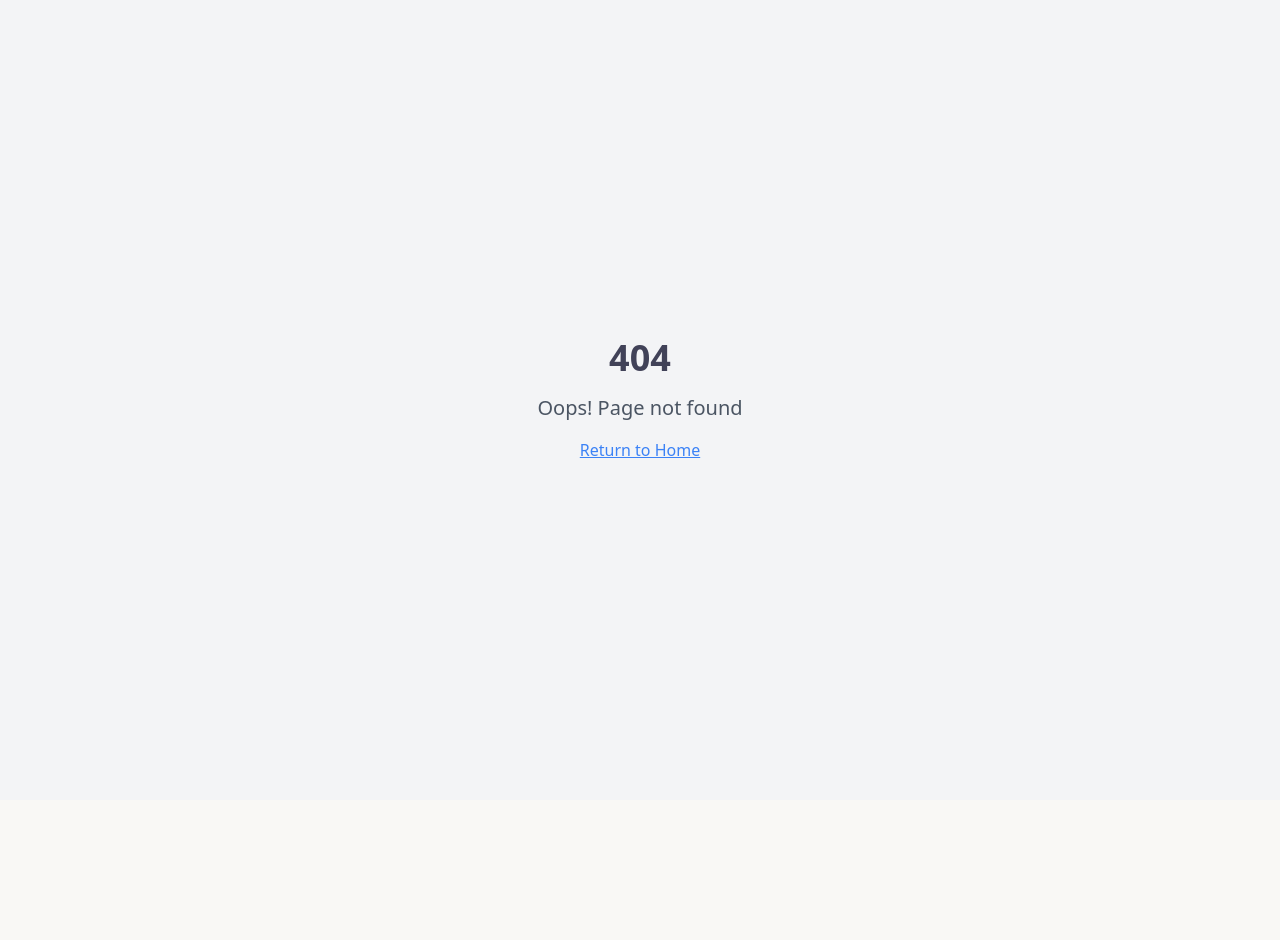
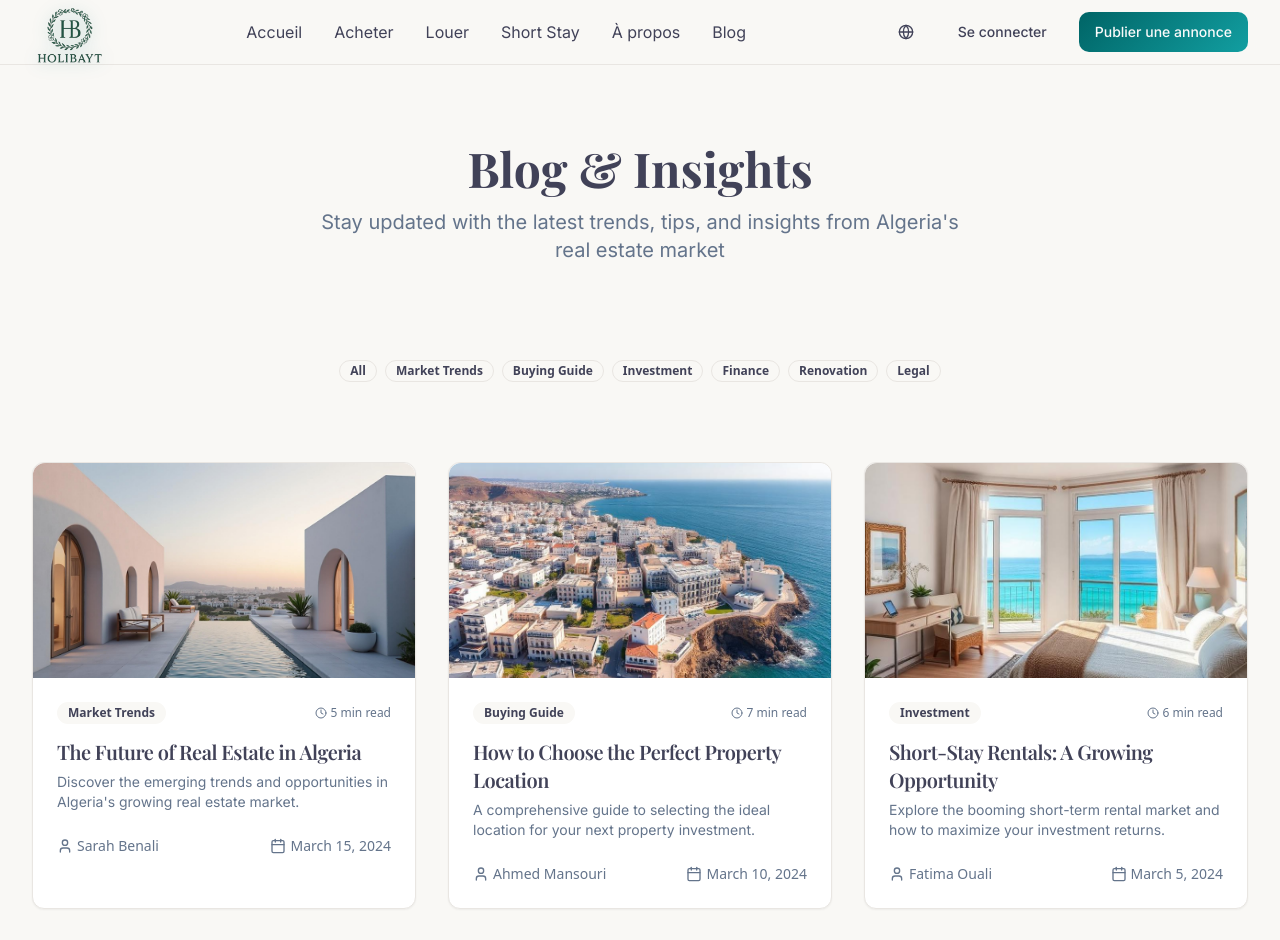
Before and after one commit to EdulogyIT/HOLIBAYT, a React (Vite) app: page /blog in a window 1280 px wide. Before the commit this address had no page. Shown: the top 940 px of the page. Before the commit the page ends 800 px from the top, so only its background shows below. Built offline with nearby package versions, Linux system fonts and the light colour scheme.

Commit message:
Add header navigation and blog functionality
Added "Home" button to the header before "Buy".
Added "Blog" button to the header after "About".
Implemented blog display functionality.

```diff
--- a/src/App.tsx
+++ b/src/App.tsx
@@ -10,6 +10,7 @@ import Buy from "./pages/Buy";
 import Rent from "./pages/Rent";
 import ShortStay from "./pages/ShortStay";
 import About from "./pages/About";
+import Blog from "./pages/Blog";
 import PublishProperty from "./pages/PublishProperty";
 import Property from "./pages/Property";
 import City from "./pages/City";
@@ -30,6 +31,7 @@ const App = () => (
             <Route path="/rent" element={<Rent />} />
             <Route path="/short-stay" element={<ShortStay />} />
             <Route path="/about" element={<About />} />
+            <Route path="/blog" element={<Blog />} />
             <Route path="/publish-property" element={<PublishProperty />} />
             <Route path="/property/:id" element={<Property />} />
             <Route path="/city/:cityId" element={<City />} />
--- a/src/components/Navigation.tsx
+++ b/src/components/Navigation.tsx
@@ -45,6 +45,9 @@ const Navigation = () => {
 
           {/* Desktop Navigation */}
           <div className="hidden md:flex items-center space-x-8">
+            <Link to="/" className="text-foreground hover:text-primary transition-colors font-inter">
+              {t('home')}
+            </Link>
             <Link to="/buy" className="text-foreground hover:text-primary transition-colors font-inter">
               {t('buy')}
             </Link>
@@ -56,6 +59,9 @@ const Navigation = () => {
             </Link>
             <Link to="/about" className="text-foreground hover:text-primary transition-colors font-inter">
               {t('about')}
+            </Link>
+            <Link to="/blog" className="text-foreground hover:text-primary transition-colors font-inter">
+              {t('blog')}
             </Link>
           </div>
 
@@ -105,6 +111,9 @@ const Navigation = () => {
         {isMenuOpen && (
           <div className="md:hidden py-4 border-t border-border">
             <div className="flex flex-col space-y-4">
+              <Link to="/" className="text-foreground hover:text-primary transition-colors font-inter font-medium">
+                {t('home')}
+              </Link>
               <Link to="/buy" className="text-foreground hover:text-primary transition-colors font-inter font-medium">
                 {t('buy')}
               </Link>
@@ -116,6 +125,9 @@ const Navigation = () => {
               </Link>
               <Link to="/about" className="text-foreground hover:text-primary transition-colors font-inter font-medium">
                 {t('about')}
+              </Link>
+              <Link to="/blog" className="text-foreground hover:text-primary transition-colors font-inter font-medium">
+                {t('blog')}
               </Link>
               <div className="flex flex-col space-y-2 pt-4 border-t border-border">
                 <DropdownMenu>
--- a/src/contexts/LanguageContext.tsx
+++ b/src/contexts/LanguageContext.tsx
@@ -11,10 +11,12 @@ interface LanguageContextType {
 const translations = {
   FR: {
     // Navigation
+    home: 'Accueil',
     buy: 'Acheter',
     rent: 'Louer',
     shortStay: 'Short Stay',
     about: 'À propos',
+    blog: 'Blog',
     login: 'Se connecter',
     publishProperty: 'Publier une annonce',
 
@@ -297,10 +299,12 @@ const translations = {
   },
   EN: {
     // Navigation
+    home: 'Home',
     buy: 'Buy',
     rent: 'Rent',
     shortStay: 'Short Stay',
     about: 'About',
+    blog: 'Blog',
     login: 'Login',
     publishProperty: 'Publish Property',
 
@@ -583,10 +587,12 @@ const translations = {
   },
   AR: {
     // Navigation
+    home: 'الرئيسية',
     buy: 'شراء',
     rent: 'إيجار',
     shortStay: 'إقامة قصيرة',
     about: 'حول',
+    blog: 'المدونة',
     login: 'تسجيل الدخول',
     publishProperty: 'نشر عقار',
 
--- /dev/null
+++ b/src/pages/Blog.tsx
@@ -0,0 +1,184 @@
+import Navigation from "@/components/Navigation";
+import Footer from "@/components/Footer";
+import { useLanguage } from "@/contexts/LanguageContext";
+import { useScrollToTop } from "@/hooks/useScrollToTop";
+import { Card, CardContent, CardDescription, CardHeader, CardTitle } from "@/components/ui/card";
+import { Badge } from "@/components/ui/badge";
+import { Calendar, User, Clock } from "lucide-react";
+
+const Blog = () => {
+  const { t } = useLanguage();
+  useScrollToTop();
+
+  const blogPosts = [
+    {
+      id: 1,
+      title: "The Future of Real Estate in Algeria",
+      excerpt: "Discover the emerging trends and opportunities in Algeria's growing real estate market.",
+      author: "Sarah Benali",
+      date: "March 15, 2024",
+      readTime: "5 min read",
+      category: "Market Trends",
+      image: "/src/assets/algeria-architecture-hero.jpg"
+    },
+    {
+      id: 2,
+      title: "How to Choose the Perfect Property Location",
+      excerpt: "A comprehensive guide to selecting the ideal location for your next property investment.",
+      author: "Ahmed Mansouri",
+      date: "March 10, 2024",
+      readTime: "7 min read",
+      category: "Buying Guide",
+      image: "/src/assets/city-alger.jpg"
+    },
+    {
+      id: 3,
+      title: "Short-Stay Rentals: A Growing Opportunity",
+      excerpt: "Explore the booming short-term rental market and how to maximize your investment returns.",
+      author: "Fatima Ouali",
+      date: "March 5, 2024",
+      readTime: "6 min read",
+      category: "Investment",
+      image: "/src/assets/property-seaside-rental.jpg"
+    },
+    {
+      id: 4,
+      title: "Understanding Property Valuation in Algeria",
+      excerpt: "Learn the key factors that determine property values in different Algerian cities.",
+      author: "Karim Hakim",
+      date: "February 28, 2024",
+      readTime: "8 min read",
+      category: "Finance",
+      image: "/src/assets/city-oran.jpg"
+    },
+    {
+      id: 5,
+      title: "Renovation Tips for Maximum ROI",
+      excerpt: "Smart renovation strategies that can significantly increase your property's value.",
+      author: "Leila Benaissa",
+      date: "February 20, 2024",
+      readTime: "9 min read",
+      category: "Renovation",
+      image: "/src/assets/property-modern-apartment.jpg"
+    },
+    {
+      id: 6,
+      title: "Legal Considerations for Property Buyers",
+      excerpt: "Essential legal aspects every property buyer should know before making a purchase.",
+      author: "Mohamed Kaci",
+      date: "February 15, 2024",
+      readTime: "10 min read",
+      category: "Legal",
+      image: "/src/assets/city-constantine.jpg"
+    }
+  ];
+
+  const categories = ["All", "Market Trends", "Buying Guide", "Investment", "Finance", "Renovation", "Legal"];
+
+  return (
+    <div className="min-h-screen bg-background">
+      <Navigation />
+      <main className="pt-20">
+        {/* Hero Section */}
+        <section className="bg-gradient-subtle py-16">
+          <div className="max-w-7xl mx-auto px-4 sm:px-6 lg:px-8 text-center">
+            <h1 className="text-4xl md:text-5xl font-bold text-foreground mb-4 font-playfair">
+              {t('blog')} & Insights
+            </h1>
+            <p className="text-xl text-muted-foreground font-inter max-w-2xl mx-auto">
+              Stay updated with the latest trends, tips, and insights from Algeria's real estate market
+            </p>
+          </div>
+        </section>
+
+        {/* Categories Filter */}
+        <section className="py-8">
+          <div className="max-w-7xl mx-auto px-4 sm:px-6 lg:px-8">
+            <div className="flex flex-wrap gap-2 justify-center">
+              {categories.map((category) => (
+                <Badge
+                  key={category}
+                  variant="outline"
+                  className="cursor-pointer hover:bg-primary hover:text-primary-foreground transition-colors"
+                >
+                  {category}
+                </Badge>
+              ))}
+            </div>
+          </div>
+        </section>
+
+        {/* Blog Posts Grid */}
+        <section className="py-12">
+          <div className="max-w-7xl mx-auto px-4 sm:px-6 lg:px-8">
+            <div className="grid grid-cols-1 md:grid-cols-2 lg:grid-cols-3 gap-8">
+              {blogPosts.map((post) => (
+                <Card key={post.id} className="group cursor-pointer hover:shadow-elegant transition-all duration-300 hover:-translate-y-2">
+                  <div className="aspect-video bg-muted rounded-t-lg overflow-hidden">
+                    <img
+                      src={post.image}
+                      alt={post.title}
+                      className="w-full h-full object-cover group-hover:scale-105 transition-transform duration-300"
+                    />
+                  </div>
+                  <CardHeader>
+                    <div className="flex items-center justify-between mb-2">
+                      <Badge variant="secondary">{post.category}</Badge>
+                      <div className="flex items-center text-xs text-muted-foreground">
+                        <Clock className="w-3 h-3 mr-1" />
+                        {post.readTime}
+                      </div>
+                    </div>
+                    <CardTitle className="text-xl font-playfair group-hover:text-primary transition-colors">
+                      {post.title}
+                    </CardTitle>
+                    <CardDescription className="font-inter">
+                      {post.excerpt}
+                    </CardDescription>
+                  </CardHeader>
+                  <CardContent>
+                    <div className="flex items-center justify-between text-sm text-muted-foreground">
+                      <div className="flex items-center">
+                        <User className="w-4 h-4 mr-1" />
+                        {post.author}
+                      </div>
+                      <div className="flex items-center">
+                        <Calendar className="w-4 h-4 mr-1" />
+                        {post.date}
+                      </div>
+                    </div>
+                  </CardContent>
+                </Card>
+              ))}
+            </div>
+          </div>
+        </section>
+
+        {/* Newsletter Signup */}
+        <section className="py-16 bg-gradient-subtle">
+          <div className="max-w-4xl mx-auto px-4 sm:px-6 lg:px-8 text-center">
+            <h2 className="text-3xl font-bold text-foreground mb-4 font-playfair">
+              Stay Updated
+            </h2>
+            <p className="text-lg text-muted-foreground mb-8 font-inter">
+              Subscribe to our newsletter and never miss the latest real estate insights
+            </p>
+            <div className="flex flex-col sm:flex-row gap-4 max-w-md mx-auto">
+              <input
+                type="email"
+                placeholder="Enter your email"
+                className="flex-1 px-4 py-3 rounded-md border border-input bg-background focus:outline-none focus:ring-2 focus:ring-ring font-inter"
+              />
+              <button className="px-6 py-3 bg-gradient-primary text-primary-foreground rounded-md font-medium hover:shadow-elegant transition-all font-inter">
+                Subscribe
+              </button>
+            </div>
+          </div>
+        </section>
+      </main>
+      <Footer />
+    </div>
+  );
+};
+
+export default Blog;
```
